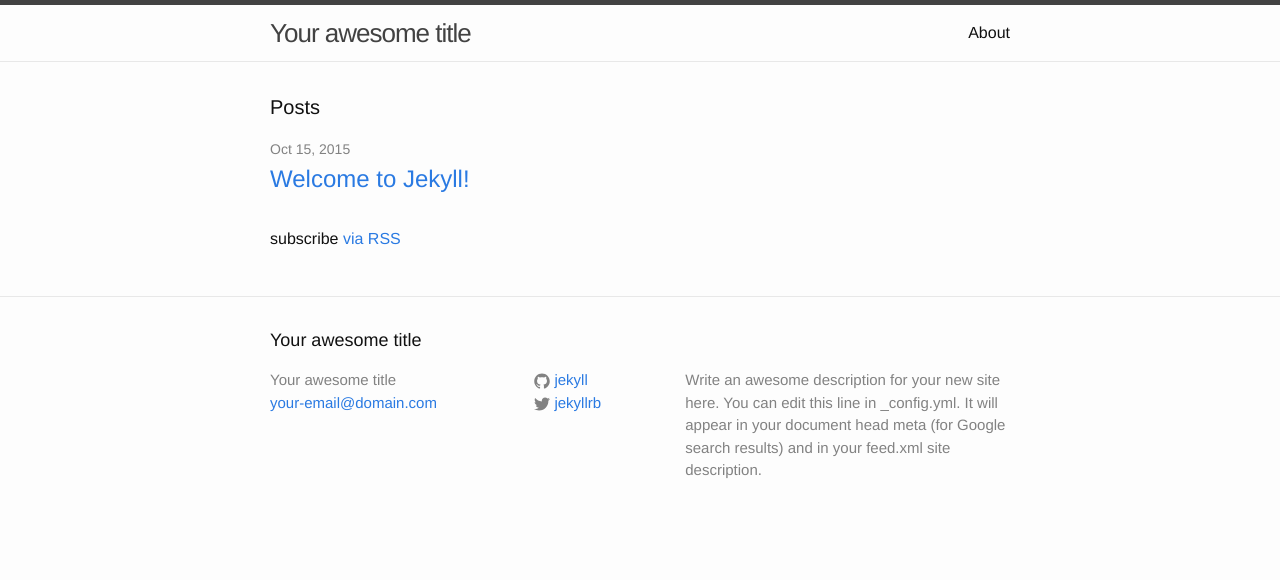
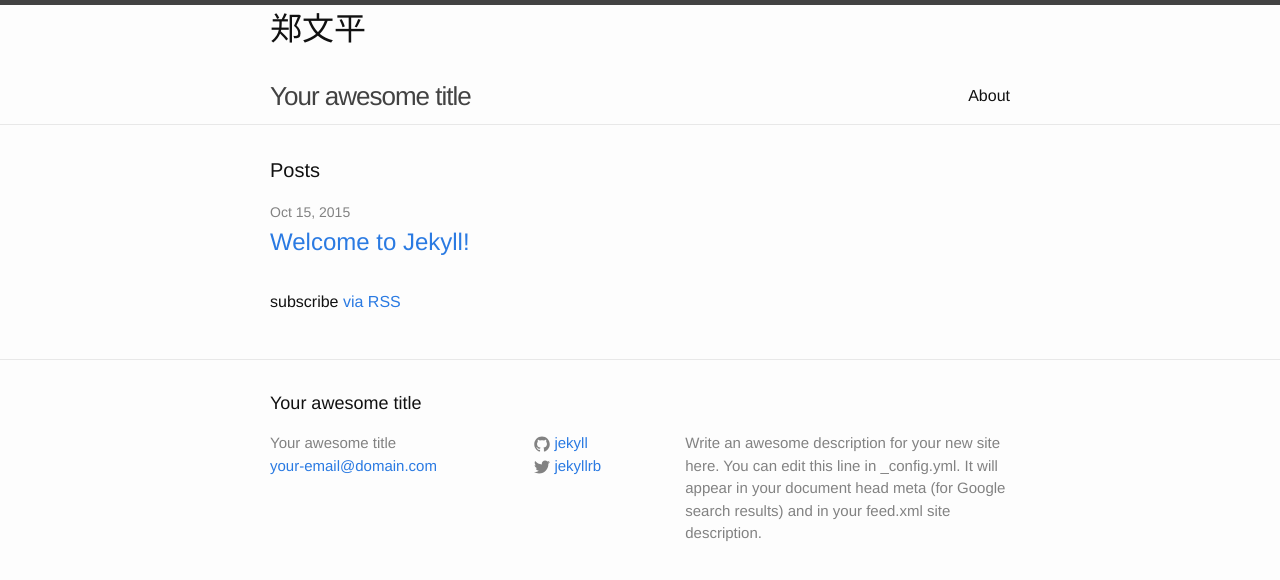
Before and after one commit to wenpingzheng/wenpingzheng.github.io, a Jekyll site: the page built from index.html, in a window 1280 px wide. Shown: the top 580 px of the page. Built offline with Jekyll 4.4.1, drawn with Linux system fonts in a browser that asks for light colours.

Commit message:
add h1 headline

```diff
--- a/_includes/header.html
+++ b/_includes/header.html
@@ -1,7 +1,7 @@
 <header class="site-header">
 
   <div class="wrapper">
-
+	<h1>郑文平</h1>
     <a class="site-title" href="{{ site.baseurl }}/">{{ site.title }}</a>
 
     <nav class="site-nav">
```
